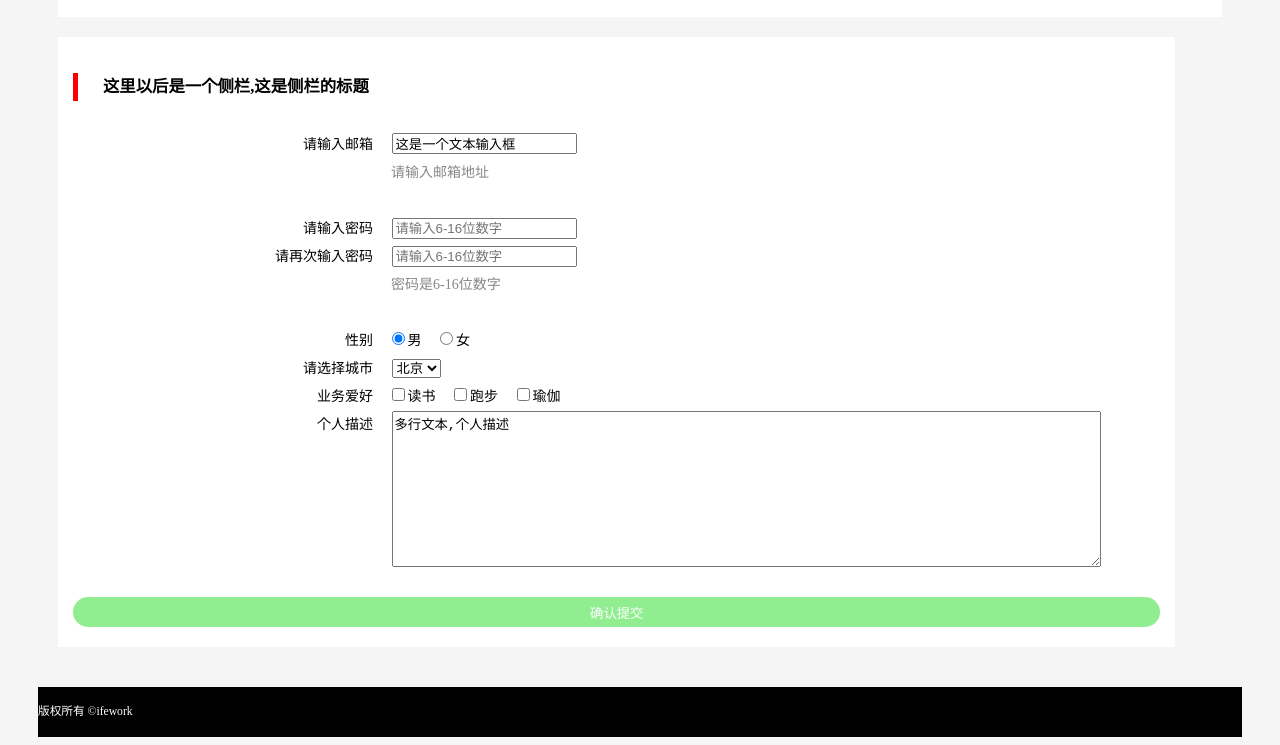
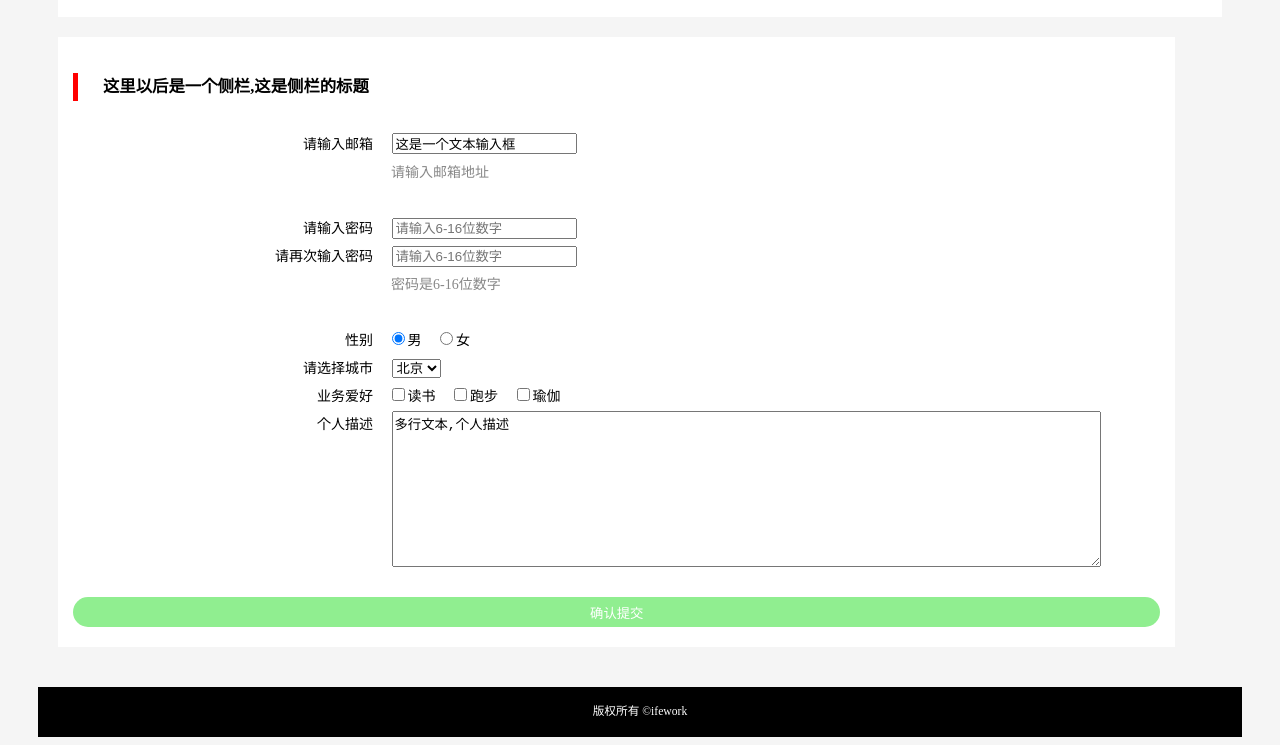
Before and after one commit to doudoumao1031/IFE_2017, a plain HTML site: page weiwei/task01/index1-2.html in a window 1280 px wide. Shown: the part 3129-3874 px from the top of the page. Drawn offline with Linux system fonts and the light colour scheme.

Commit message:
fix footer text-align

```diff
--- a/weiwei/task01/style/css1-2.css
+++ b/weiwei/task01/style/css1-2.css
@@ -181,3 +181,7 @@ textarea{
 	color:#fff;
 	cursor:pointer;
 }
+/* footer */
+footer{
+	text-align: center;
+}
```
